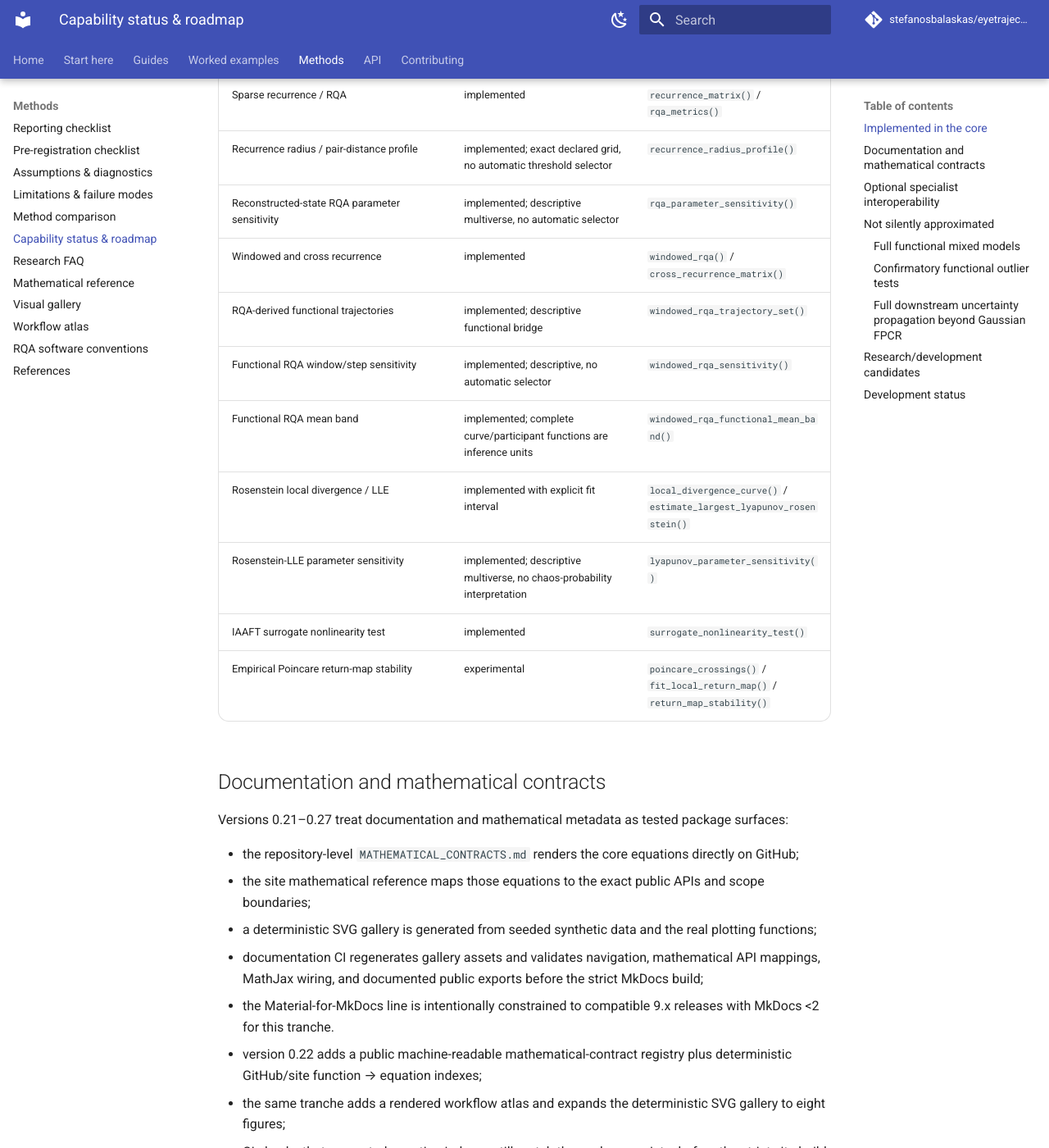
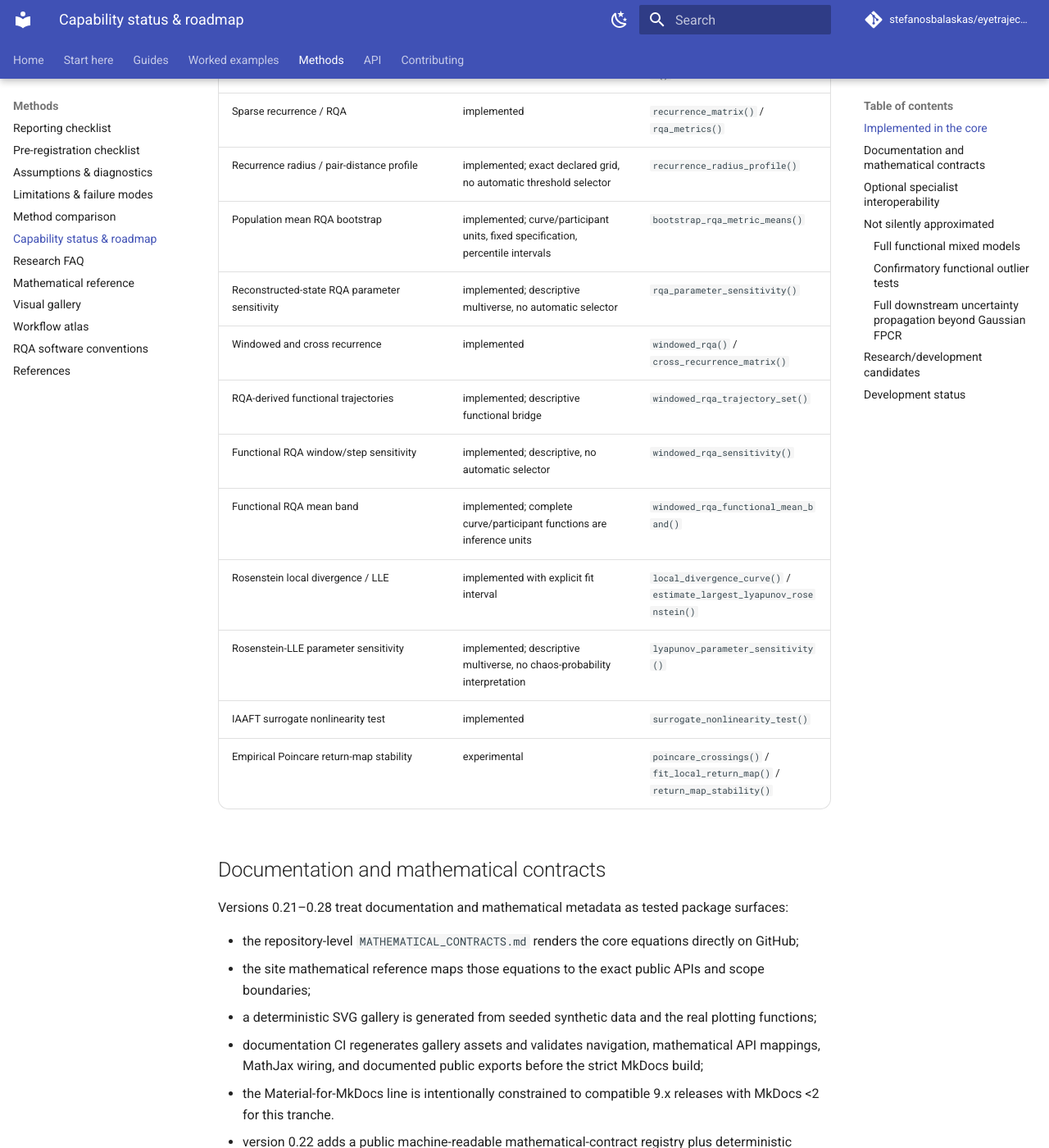
Before and after one commit to stefanosbalaskas/eyetrajectoriespy, an MkDocs documentation site: the page built from docs/methods/status-roadmap.md, in a window 1280 px wide and 1400 px high, scrolled down 2912 px. Shown: the whole window at 82% size. Built offline with MkDocs 1.6.1 and Material for MkDocs 9.7.7, drawn with Linux system fonts in a browser that asks for light colours; comment, search, counter and statistics services are not loaded; some of the changed text lies outside the part shown.

Commit message:
Mark RQA population bootstrap implemented

```diff
--- a/docs/methods/status-roadmap.md
+++ b/docs/methods/status-roadmap.md
@@ -53,6 +53,7 @@
 | AMI / false-nearest-neighbor diagnostics | implemented, diagnostic-only | `embedding_delay_diagnostics()` / `embedding_dimension_diagnostics()` |
 | Sparse recurrence / RQA | implemented | `recurrence_matrix()` / `rqa_metrics()` |
 | Recurrence radius / pair-distance profile | implemented; exact declared grid, no automatic threshold selector | `recurrence_radius_profile()` |
+| Population mean RQA bootstrap | implemented; curve/participant units, fixed specification, percentile intervals | `bootstrap_rqa_metric_means()` |
 | Reconstructed-state RQA parameter sensitivity | implemented; descriptive multiverse, no automatic selector | `rqa_parameter_sensitivity()` |
 | Windowed and cross recurrence | implemented | `windowed_rqa()` / `cross_recurrence_matrix()` |
 | RQA-derived functional trajectories | implemented; descriptive functional bridge | `windowed_rqa_trajectory_set()` |
@@ -65,7 +66,7 @@
 
 ## Documentation and mathematical contracts
 
-Versions 0.21–0.27 treat documentation and mathematical metadata as tested package surfaces:
+Versions 0.21–0.28 treat documentation and mathematical metadata as tested package surfaces:
 
 - the repository-level `MATHEMATICAL_CONTRACTS.md` renders the core equations directly on GitHub;
 - the site mathematical reference maps those equations to the exact public APIs and scope boundaries;
@@ -116,10 +117,10 @@
 - explicit system-identification models for gaze dynamics;
 - model-based continuation / Floquet analysis only after a validated dynamical-system contract exists.
 
-Classical `floquet_multipliers(gaze)`, monodromy matrices from raw observations, and `detect_bifurcation(gaze)` remain intentionally **not** implemented in 0.27.
+Classical `floquet_multipliers(gaze)`, monodromy matrices from raw observations, and `detect_bifurcation(gaze)` remain intentionally **not** implemented in 0.28.
 
 A candidate enters the public API only when it can preserve the package rules: explicit estimand, deterministic behavior or seed, provenance, failure diagnostics, synthetic truth tests, documentation, and runnable examples.
 
 ## Development status
 
-The current development line is **0.27.0.dev0**. The package remains pre-release while scientific contracts, optional-backend validation, documentation, and cross-platform qualification continue to mature.
+The current development line is **0.28.0.dev0**. The package remains pre-release while scientific contracts, optional-backend validation, documentation, and cross-platform qualification continue to mature.
```
